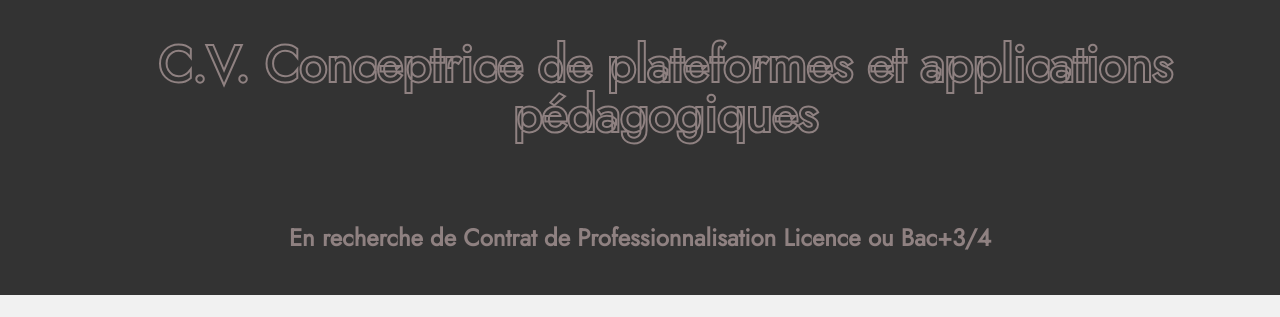
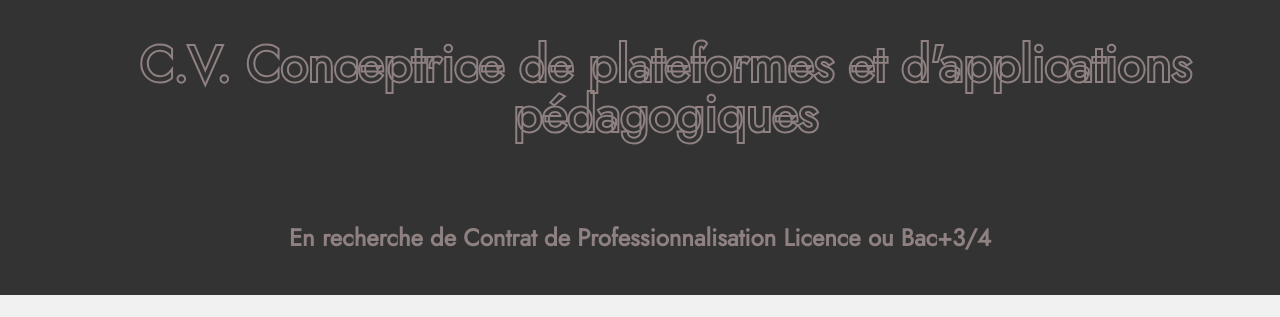
Before and after one commit to Flotting/cv, a plain HTML site: page index.html in a window 1280 px wide. Shown: the top 317 px of the page. Drawn offline with nearby package versions, Linux system fonts and the light colour scheme; a script that the page names is missing.

Commit message:
Add files via upload

```diff
--- a/index.html
+++ b/index.html
@@ -17,7 +17,7 @@
 <body>
     <header>
         <div>
-            <h1 class="titre-page">C.V. Conceptrice de plateformes et applications pédagogiques</h1>
+            <h1 class="titre-page">C.V. Conceptrice de plateformes et d'applications pédagogiques</h1>
             <h2 class="sous-titre">En recherche de Contrat de Professionnalisation Licence ou Bac+3/4</h2>
         </div>
     </header>
@@ -58,8 +58,7 @@
         <div class="box b2" data-anim="2">
             <h3>En recherche de Contrat de Professionnalisation Licence ou Bac+3/4 1er juin ou 1er septembre</h3>
             <ul>
-                <li>Licence Conceptrice de logiciels et d'applications ou Bac +3/4
-                </li>
+                <li>Licence Conceptrice de logiciels et d'applications ou Bac +3/4</li>
             </ul>
         </div>
 
```
